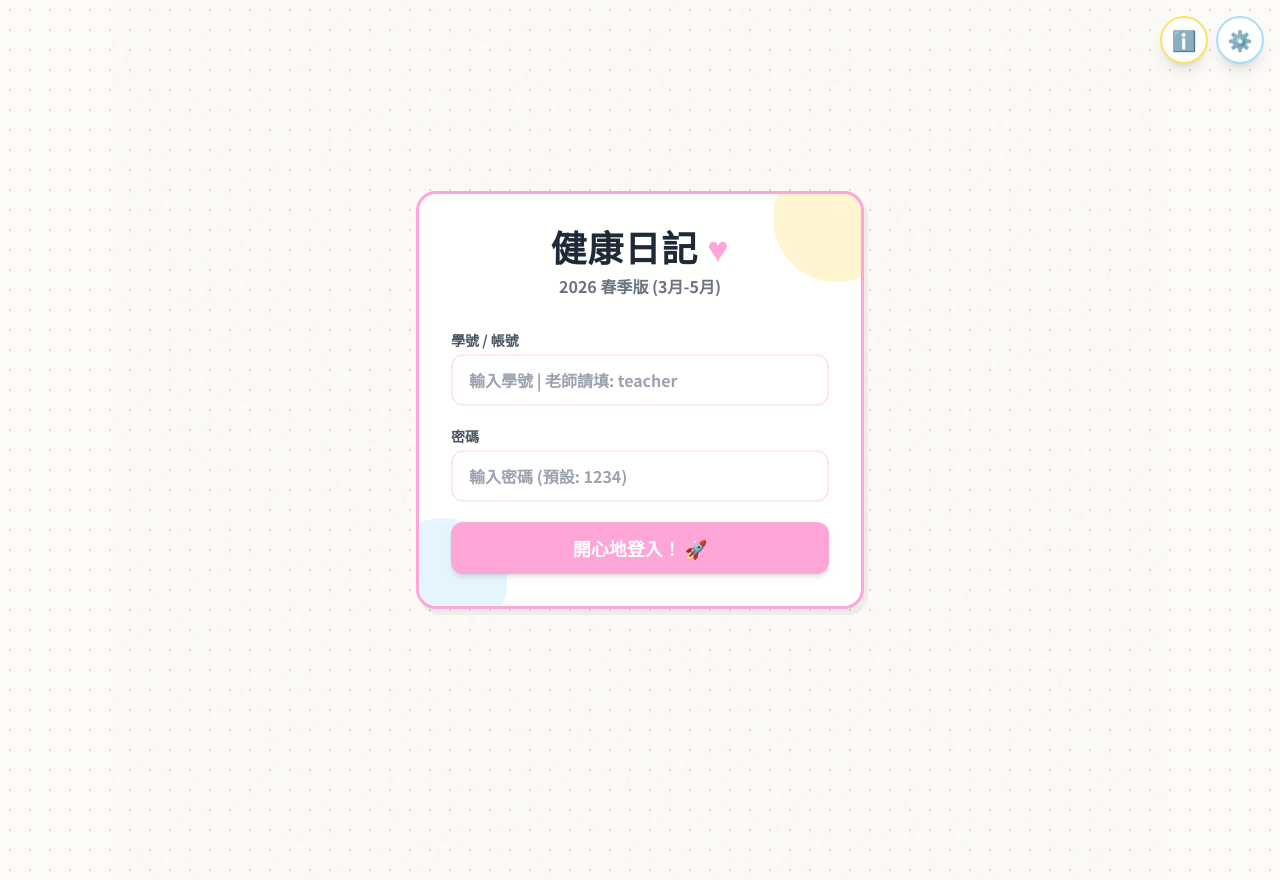
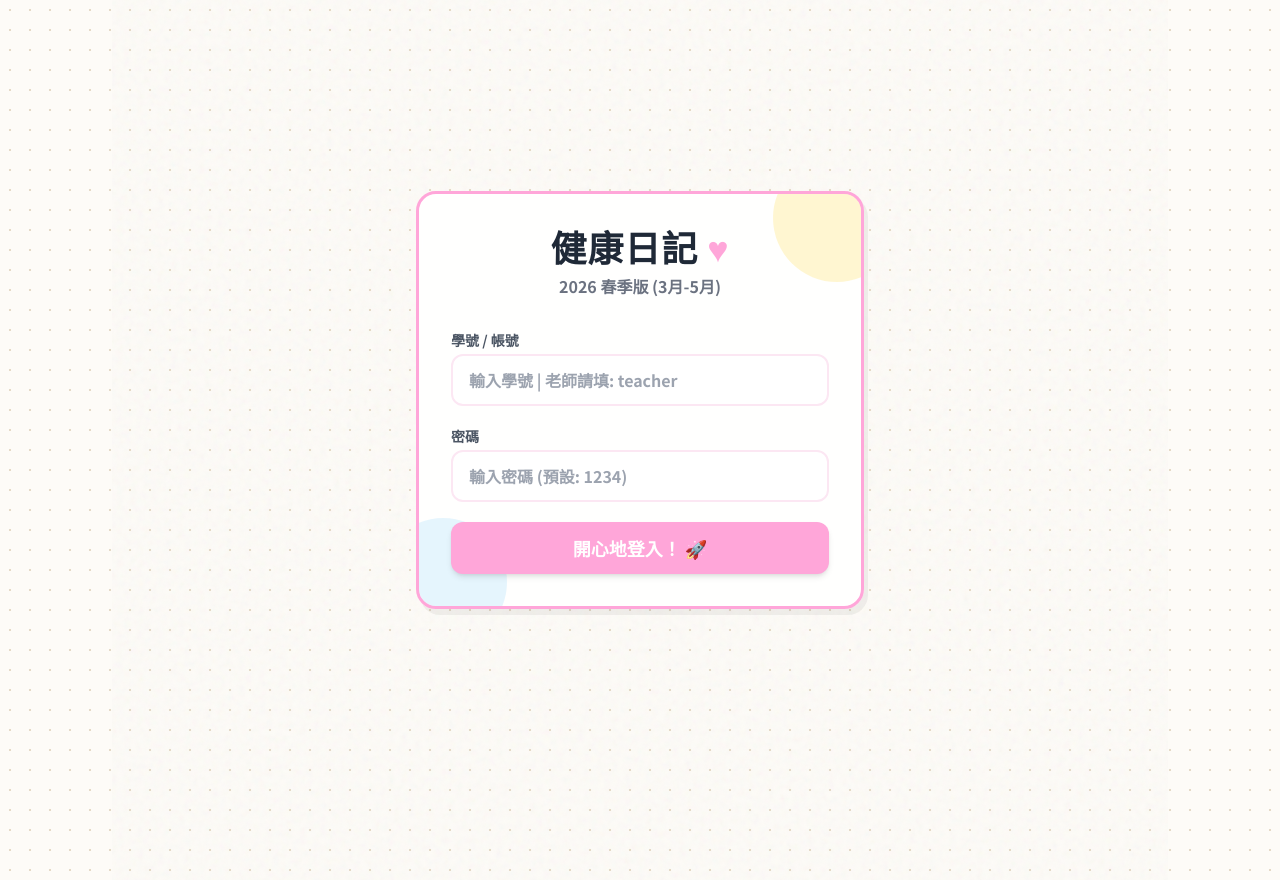
Before and after one commit to kkmark-ttps/mydairy, a plain HTML site: page index.html in a window 1280 px wide. Drawn offline with nearby package versions, Linux system fonts and the light colour scheme.

Commit message:
更新 index.html via EZPage

```diff
--- a/index.html
+++ b/index.html
@@ -553,8 +553,8 @@ function handleGetStudentList(params) {
     </div>
   </transition>
 
-  <!-- 頂部導覽列列 (全域工具) -->
-  <div class="fixed top-4 right-4 z-[80] flex gap-2">
+  <!-- 頂部導覽列列 (全域工具) - 智慧隱藏功能 -->
+  <div v-if="showGlobalTools" class="fixed top-4 right-4 z-[80] flex gap-2">
     <button @click="showInfo = true" class="w-12 h-12 bg-white text-dopa-yellow border-2 border-dopa-yellow rounded-full shadow-lg hover:scale-110 transition flex items-center justify-center text-xl">ℹ️</button>
     <button @click="showSettings = true" class="w-12 h-12 bg-white text-dopa-blue border-2 border-dopa-blue rounded-full shadow-lg hover:scale-110 transition flex items-center justify-center text-xl">⚙️</button>
   </div>
@@ -1230,7 +1230,7 @@ function handleGetStudentList(params) {
 
   // 預設密碼參數設定區塊 (優先權最低)
   // 👇 請將您的 GAS 網址貼在下方的雙引號 "" 裡面 👇
-  const DEFAULT_GAS_URL = "https://script.google.com/macros/s/AKfycbx4wCbEdChxoGea2gYMx4MJv6jA4oe0PyKKkzUfPTHJJmnCuEYwx1qLGyOUcu2Z-3Ed/exec";
+  const DEFAULT_GAS_URL = "https://script.google.com/macros/s/AKfycbx4wCbEdChxoGea2gYMx4MJv6jA4oe0PyKKkzUfPTHJJmnCuEYwx1qLGyOUcu2Z-3Ed/exechttps://is.gd/R44cId";
 
   const app = createApp({
     setup() {
@@ -1244,6 +1244,9 @@ function handleGetStudentList(params) {
       const shareQrCode = ref('');
       const gasRawCode = ref('');
 
+      // 檢查是否使用硬編碼網址
+      const isHardcodedUrl = computed(() => DEFAULT_GAS_URL && DEFAULT_GAS_URL.trim() !== "");
+
       // 自訂 Modal 狀態
       const modal = reactive({ show: false, title: '', message: '', type: 'info', onConfirm: null });
 
@@ -1262,6 +1265,12 @@ function handleGetStudentList(params) {
       const isLoading = ref(false);
       const loginForm = reactive({ account: '', password: '' });
       const currentUser = ref({ role: '', name: '', id: '' });
+
+      // 如果設定了硬編碼，只有老師登入後才能看到全域工具 (齒輪/說明)
+      const showGlobalTools = computed(() => {
+        if (!isHardcodedUrl.value) return true;
+        return isLoggedIn.value && currentUser.value.role === 'teacher';
+      });
 
       // --- 頁籤狀態 (依角色區分) ---
       const studentTabs = [
@@ -1958,7 +1967,8 @@ function handleGetStudentList(params) {
         teacherTotalVeg, teacherTotalFruit, teacherTotalExercise, teacherTotalScreen, teacherWaterCount,
         teacherStudentViewMode, teacherSelectedWeek, teacherDetailWeeksList, teacherAggregatedStats, fetchStudentList, batchStudentText, submitBatchStudents,
         screenLabels, screenIcons, showDietEncourage, dietEncourageMsg, totalVeg, totalFruit, totalExerciseDuration, totalScreenTime, isScreenFullyFilled, waterCount,
-        checkDietGoal, checkExerciseGoal, checkScreenGoal, calculateSleepDuration, addExercise, toggleWater, handleImageUpload, saveData
+        checkDietGoal, checkExerciseGoal, checkScreenGoal, calculateSleepDuration, addExercise, toggleWater, handleImageUpload, saveData,
+        showGlobalTools, isHardcodedUrl
       };
     }
   });
```
